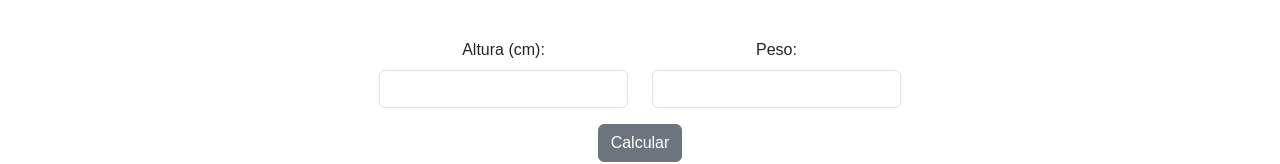
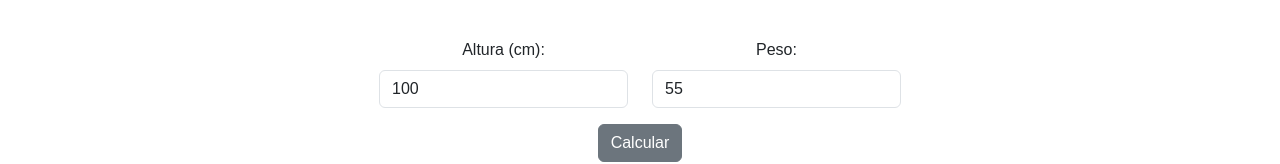
Before and after one commit to MarioHBS/calculadora_imc_react, a React (Vite) app: page / in a window 1280 px wide. Shown: the part 126-290 px from the top of the page. Built offline with nearby package versions, Linux system fonts and the light colour scheme.

Commit message:
adicionar controle de entradas ao formulário

```diff
--- a/src/components/Form/index.jsx
+++ b/src/components/Form/index.jsx
@@ -1,18 +1,27 @@
 import 'bootstrap/dist/css/bootstrap.min.css'
+import { useState } from 'react';
 import { Button, Col, Form, Row } from 'react-bootstrap'
 
+
+
 export default () => {
+    const [height, setHeight] = useState(100);
+    const [weight, setWeight] = useState(55);
+
+    const updateHgt = (event) => setHeight(event.target.value);
+    const updateWgt = (event) => setWeight(event.target.value);
+
     return (
         <Form className="ms-4 me-4">
             <Row className='justify-content-center'>
                 <Form.Group as={Col} xs={3} className='text-center' controlId="formHight">
                     <Form.Label>Altura (cm):</Form.Label>
-                    <Form.Control type="number" />
+                    <Form.Control type="number" value={height} onChange={updateHgt} min={100} max={230} />
                 </Form.Group>
 
                 <Form.Group as={Col} xs={3} className="text-center" controlId='formWeight'>
                     <Form.Label>Peso:</Form.Label>
-                    <Form.Control type="number" />
+                    <Form.Control type="number" value={weight} onChange={updateWgt} />
                 </Form.Group>
             </Row>
 
```
